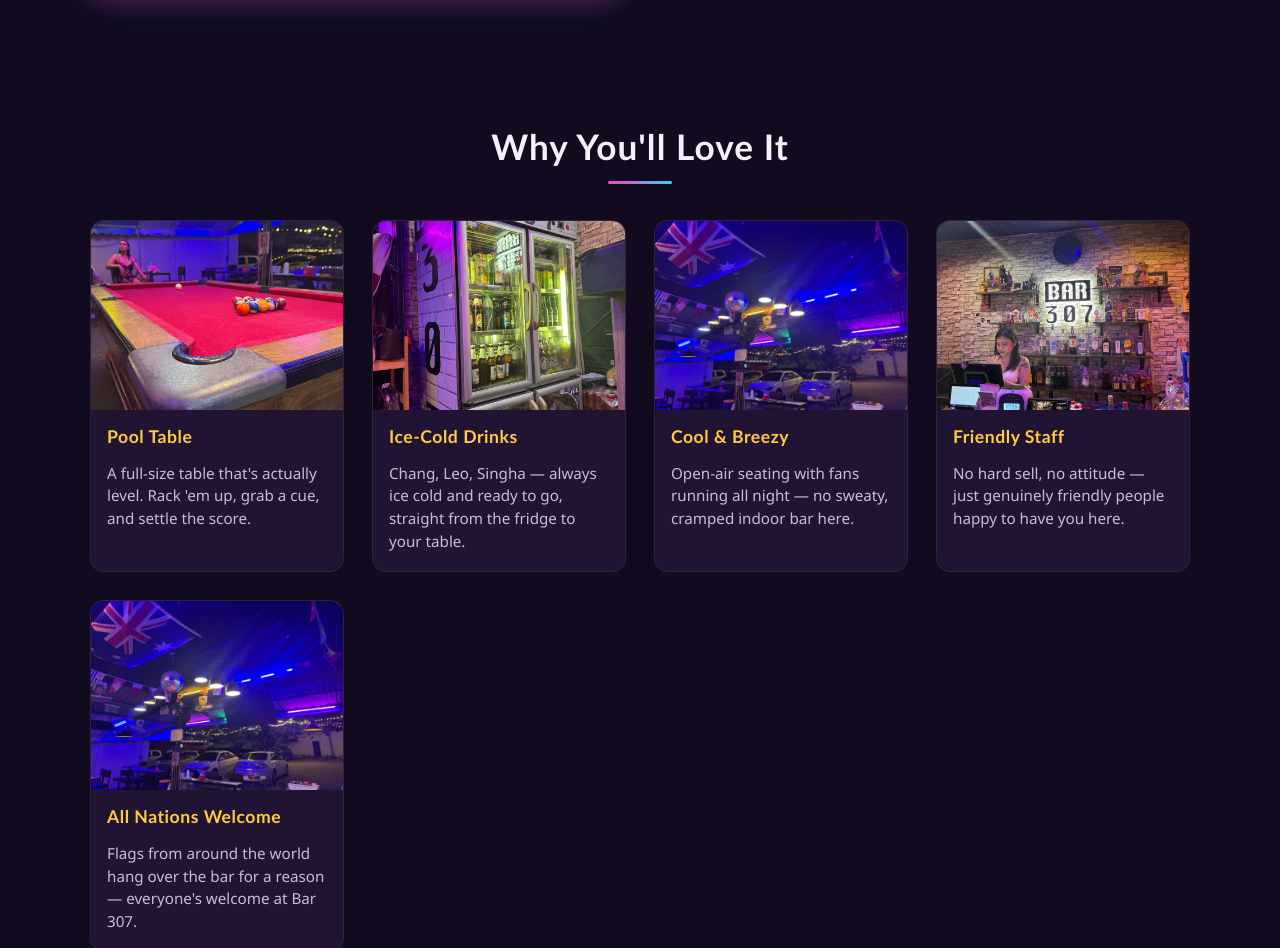
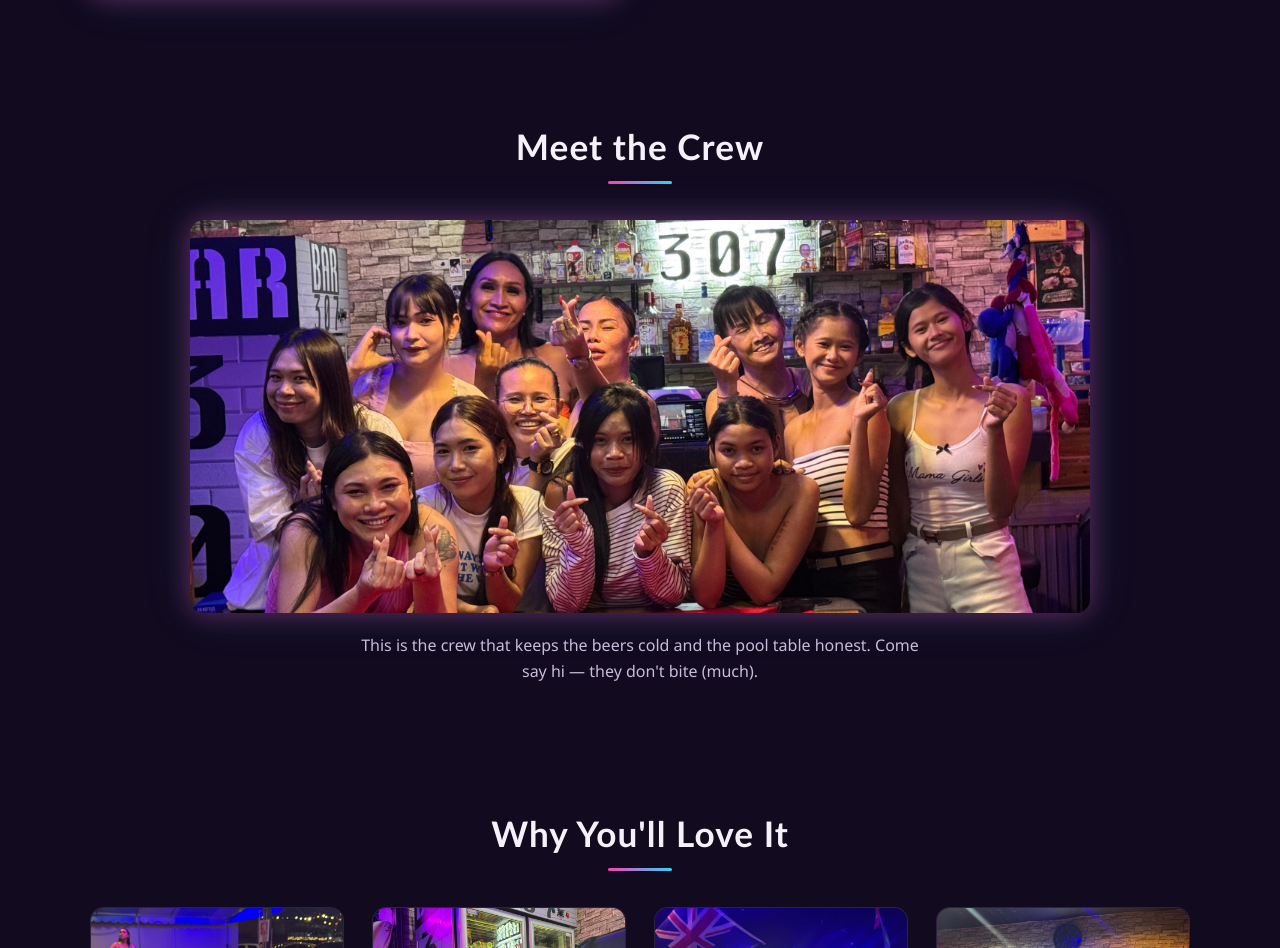
Before and after one commit to JaFizz-Bot/bar307, a website: page public/index.html in a window 1280 px wide. Shown: the part 1345-2293 px from the top of the page. Drawn offline with Linux system fonts and the light colour scheme.

Commit message:
Team-foto toevoegen: 6e upload-slot + 'Meet the Crew'-sectie

```diff
--- a/public/index.html
+++ b/public/index.html
@@ -95,6 +95,16 @@
         <p data-en="Tucked into the heart of Tree Town, Bar 307 is where regulars and first-timers end up in the same night. Open-air seating, cold drinks always on hand, and a staff that treats you like you've been coming for years — because most nights, someone has." data-th="บาร์ 307 ตั้งอยู่ใจกลางทรีทาวน์ พัทยา เป็นที่ที่ทั้งขาประจำและนักท่องเที่ยวที่แวะมาครั้งแรกมักจบค่ำคืนด้วยกัน ที่นั่งแบบเปิดโล่ง เครื่องดื่มเย็นพร้อมเสิร์ฟตลอด และพนักงานที่ดูแลคุณเหมือนเป็นลูกค้าประจำตั้งแต่วันแรก">Tucked into the heart of Tree Town, Bar 307 is where regulars and first-timers end up in the same night. Open-air seating, cold drinks always on hand, and a staff that treats you like you've been coming for years — because most nights, someone has.</p>
       </div>
     </div>
+  </section>
+
+  <!-- TEAM -->
+  <section class="section team wrap">
+    <h2 class="section-title" data-en="Meet the Crew" data-th="ทีมงานของเรา">Meet the Crew</h2>
+    <figure class="photo-frame photo-team">
+      <img src="images/team.jpg" alt="The Bar 307 team" onerror="this.classList.add('is-missing')">
+      <span class="photo-fallback">📸 images/team.jpg</span>
+    </figure>
+    <p class="team-caption" data-en="This is the crew that keeps the beers cold and the pool table honest. Come say hi — they don't bite (much)." data-th="นี่คือทีมงานที่คอยเสิร์ฟเบียร์เย็นๆ และดูแลโต๊ะพูลให้แฟร์ แวะมาทักทายได้เลย ไม่กัดหรอก (เกือบ)">This is the crew that keeps the beers cold and the pool table honest. Come say hi — they don't bite (much).</p>
   </section>
 
   <!-- FEATURES -->
--- a/public/styles.css
+++ b/public/styles.css
@@ -256,6 +256,24 @@ a { color: inherit; }
 .about-text h2 { color: var(--text); }
 .about-text p { color: var(--text-dim); line-height: 1.6; }
 
+/* ---- Team ---- */
+.team { text-align: center; }
+
+.photo-team {
+  aspect-ratio: 16 / 7;
+  border-radius: var(--radius);
+  box-shadow: var(--shadow-neon);
+  max-width: 900px;
+  margin: 0 auto;
+}
+
+.team-caption {
+  margin: 20px auto 0;
+  max-width: 560px;
+  color: var(--text-dim);
+  line-height: 1.6;
+}
+
 /* ---- Features ---- */
 .feature-grid {
   display: grid;
--- a/server.js
+++ b/server.js
@@ -17,6 +17,7 @@ const PHOTO_SLOTS = [
   { field: "drinks-fridge", filename: "drinks-fridge.jpg", label: "Drankkoelkasten" },
   { field: "bar-counter", filename: "bar-counter.jpg", label: "Bartoog / personeel" },
   { field: "pool-table", filename: "pool-table.jpg", label: "Poolbiljart" },
+  { field: "team", filename: "team.jpg", label: "Team-foto" },
 ];
 
 const upload = multer({
```
Also changed, not shown: public/images/team.jpg (added).
